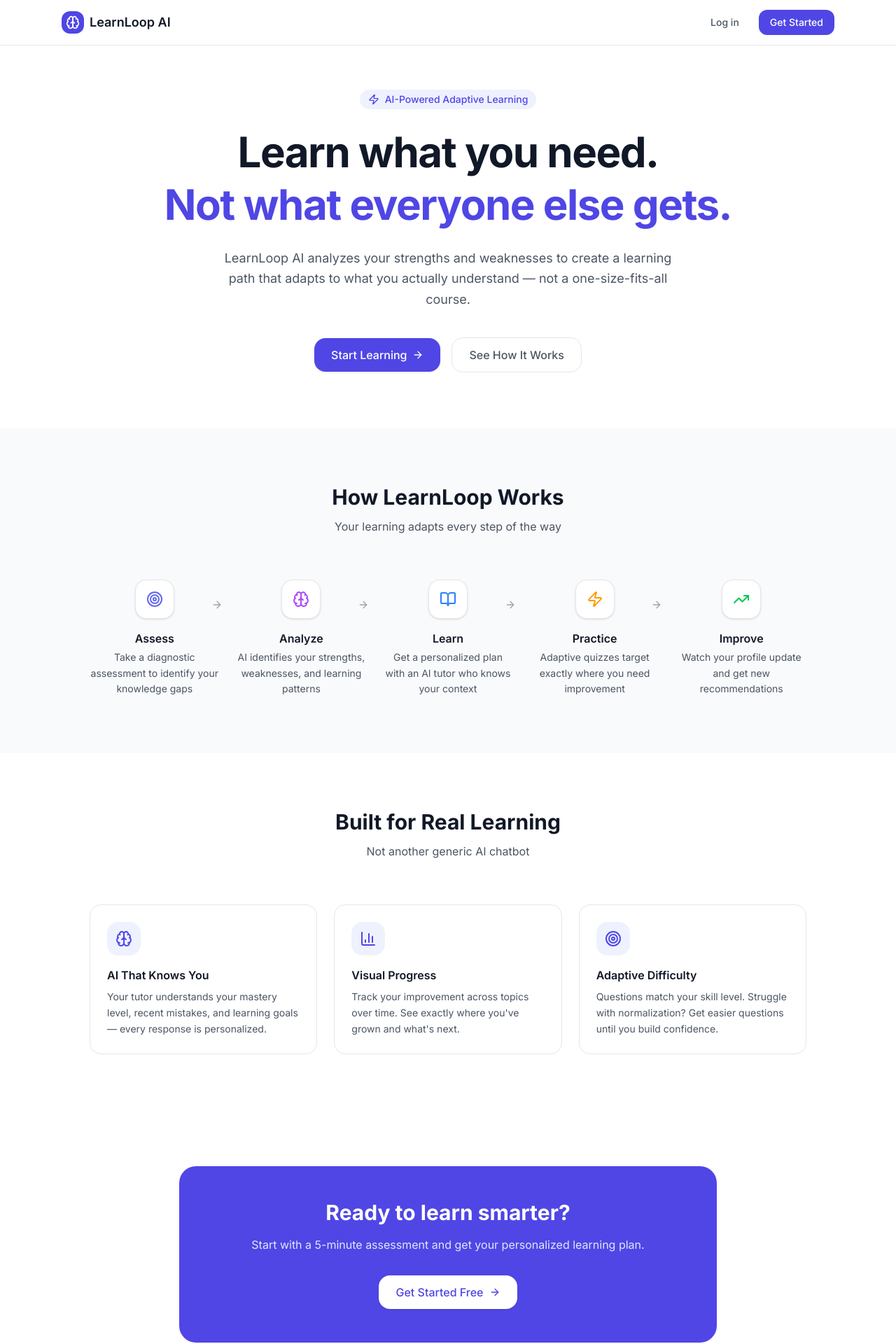
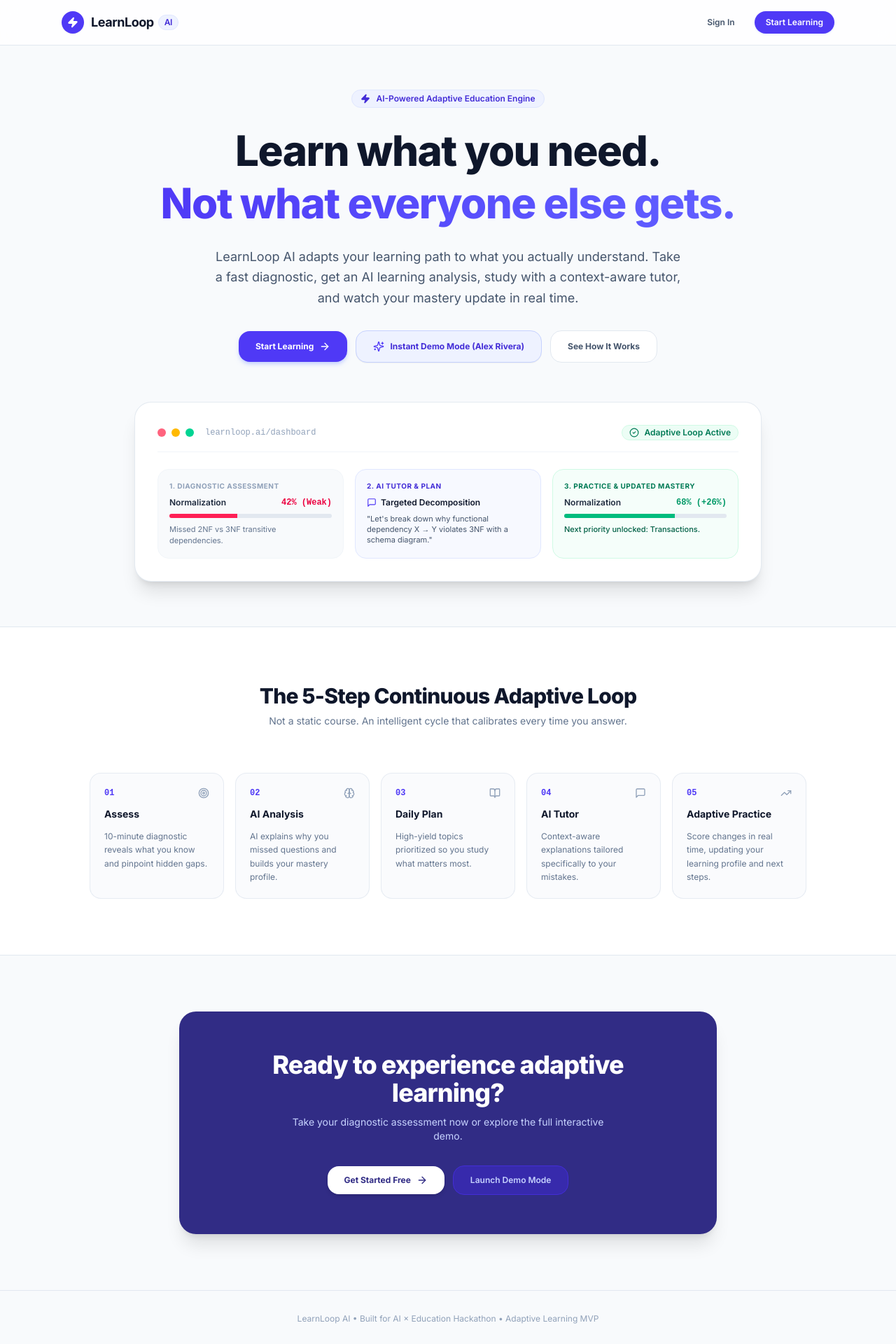
Before and after one commit to sharmaa-abhi/SkillSync, a Next.js app: page / in a window 1280 px wide. Shown: the top 1920 px of the page at 70% size. Built offline with nearby package versions, Linux system fonts and the light colour scheme.

Commit message:
feat: add landing page with adaptive learning features and navigation

```diff
--- a/src/app/page.tsx
+++ b/src/app/page.tsx
@@ -1,131 +1,251 @@
 "use client";
+
 import Link from "next/link";
-import { ArrowRight, Brain, Target, TrendingUp, Zap, BookOpen, BarChart3 } from "lucide-react";
+import {
+  ArrowRight,
+  Brain,
+  Target,
+  TrendingUp,
+  Zap,
+  BookOpen,
+  BarChart3,
+  Sparkles,
+  CheckCircle2,
+  Flame,
+  MessageSquare,
+} from "lucide-react";
 
 export default function LandingPage() {
   return (
-    <div className="min-h-screen bg-white">
-      {/* Nav */}
-      <nav className="fixed top-0 w-full bg-white/80 backdrop-blur-sm border-b border-border z-50">
+    <div className="min-h-screen bg-slate-50 text-slate-900 selection:bg-indigo-500 selection:text-white">
+      {/* Navigation */}
+      <nav className="fixed top-0 w-full bg-white/80 backdrop-blur-md border-b border-slate-200 z-50">
         <div className="max-w-6xl mx-auto px-6 h-16 flex items-center justify-between">
-          <div className="flex items-center gap-2">
-            <div className="w-8 h-8 rounded-lg bg-brand-600 flex items-center justify-center">
-              <Brain className="w-5 h-5 text-white" />
+          <div className="flex items-center gap-2.5">
+            <div className="w-8 h-8 rounded-xl bg-indigo-600 flex items-center justify-center text-white shadow-xs">
+              <Zap className="w-4 h-4 fill-current" />
             </div>
-            <span className="font-semibold text-lg text-text-primary">LearnLoop AI</span>
+            <span className="font-bold text-lg text-slate-900 tracking-tight flex items-center gap-1.5">
+              LearnLoop <span className="text-xs bg-indigo-50 text-indigo-700 font-semibold px-2 py-0.5 rounded-full border border-indigo-100">AI</span>
+            </span>
           </div>
+
           <div className="flex items-center gap-3">
-            <Link href="/login" className="px-4 py-2 text-sm font-medium text-text-secondary hover:text-text-primary transition-colors">
-              Log in
+            <Link
+              href="/login"
+              className="px-4 py-2 text-xs font-semibold text-slate-600 hover:text-slate-900 transition-colors"
+            >
+              Sign In
             </Link>
-            <Link href="/register" className="px-4 py-2 text-sm font-medium text-white bg-brand-600 hover:bg-brand-700 rounded-lg transition-colors">
-              Get Started
+            <Link
+              href="/register"
+              className="px-4 py-2 text-xs font-semibold text-white bg-indigo-600 hover:bg-indigo-700 rounded-xl transition-all shadow-sm shadow-indigo-100"
+            >
+              Start Learning
             </Link>
           </div>
         </div>
       </nav>
 
-      {/* Hero */}
-      <section className="pt-32 pb-20 px-6">
+      {/* Hero Section */}
+      <section className="pt-32 pb-16 px-6">
         <div className="max-w-4xl mx-auto text-center">
-          <div className="inline-flex items-center gap-2 px-3 py-1 rounded-full bg-brand-50 text-brand-600 text-sm font-medium mb-6">
-            <Zap className="w-4 h-4" />
-            AI-Powered Adaptive Learning
+          <div className="inline-flex items-center gap-2 px-3 py-1 rounded-full bg-indigo-50 text-indigo-700 text-xs font-semibold mb-6 border border-indigo-100">
+            <Zap className="w-3.5 h-3.5 fill-current" />
+            <span>AI-Powered Adaptive Education Engine</span>
           </div>
-          <h1 className="text-5xl md:text-6xl font-bold text-text-primary leading-tight tracking-tight mb-6">
+
+          <h1 className="text-4xl sm:text-6xl font-extrabold text-slate-900 leading-tight tracking-tight mb-6">
             Learn what you need.
             <br />
-            <span className="text-brand-600">Not what everyone else gets.</span>
+            <span className="text-indigo-600 bg-clip-text text-transparent bg-gradient-to-r from-indigo-600 to-indigo-500">
+              Not what everyone else gets.
+            </span>
           </h1>
-          <p className="text-lg text-text-secondary max-w-2xl mx-auto mb-10 leading-relaxed">
-            LearnLoop AI analyzes your strengths and weaknesses to create a learning path
-            that adapts to what you actually understand — not a one-size-fits-all course.
+
+          <p className="text-base sm:text-lg text-slate-600 max-w-2xl mx-auto mb-8 leading-relaxed">
+            LearnLoop AI adapts your learning path to what you actually understand. Take a fast diagnostic,
+            get an AI learning analysis, study with a context-aware tutor, and watch your mastery update in real time.
           </p>
-          <div className="flex items-center justify-center gap-4">
-            <Link href="/register" className="inline-flex items-center gap-2 px-6 py-3 text-base font-medium text-white bg-brand-600 hover:bg-brand-700 rounded-xl transition-all shadow-sm hover:shadow-md">
-              Start Learning <ArrowRight className="w-4 h-4" />
+
+          <div className="flex flex-col sm:flex-row items-center justify-center gap-3 mb-14">
+            <Link
+              href="/register"
+              className="w-full sm:w-auto inline-flex items-center justify-center gap-2 px-6 py-3.5 text-xs font-bold text-white bg-indigo-600 hover:bg-indigo-700 rounded-xl transition-all shadow-md shadow-indigo-200"
+            >
+              <span>Start Learning</span>
+              <ArrowRight className="w-4 h-4" />
             </Link>
-            <a href="#how-it-works" className="inline-flex items-center gap-2 px-6 py-3 text-base font-medium text-text-secondary hover:text-text-primary border border-border rounded-xl transition-colors">
+
+            <Link
+              href="/login"
+              className="w-full sm:w-auto inline-flex items-center justify-center gap-2 px-6 py-3.5 text-xs font-bold text-indigo-700 bg-indigo-50 hover:bg-indigo-100/70 border border-indigo-200 rounded-xl transition-colors shadow-2xs"
+            >
+              <Sparkles className="w-4 h-4 text-indigo-600" />
+              <span>Instant Demo Mode (Alex Rivera)</span>
+            </Link>
+
+            <a
+              href="#how-it-works"
+              className="w-full sm:w-auto inline-flex items-center justify-center gap-2 px-6 py-3.5 text-xs font-bold text-slate-600 hover:text-slate-900 border border-slate-200 bg-white hover:bg-slate-50 rounded-xl transition-colors"
+            >
               See How It Works
             </a>
+          </div>
+
+          {/* Product Preview / Adaptive Loop Visual */}
+          <div className="max-w-4xl mx-auto bg-white rounded-3xl border border-slate-200/90 shadow-xl overflow-hidden p-6 sm:p-8 text-left">
+            <div className="flex items-center justify-between border-b border-slate-100 pb-4 mb-6">
+              <div className="flex items-center gap-2">
+                <span className="w-3 h-3 rounded-full bg-rose-400" />
+                <span className="w-3 h-3 rounded-full bg-amber-400" />
+                <span className="w-3 h-3 rounded-full bg-emerald-400" />
+                <span className="text-xs font-mono text-slate-400 ml-2">learnloop.ai/dashboard</span>
+              </div>
+              <div className="flex items-center gap-2 text-xs font-semibold text-emerald-700 bg-emerald-50 px-2.5 py-0.5 rounded-full border border-emerald-100">
+                <CheckCircle2 className="w-3.5 h-3.5" />
+                Adaptive Loop Active
+              </div>
+            </div>
+
+            {/* Loop Visual Flow */}
+            <div className="grid grid-cols-1 md:grid-cols-3 gap-4">
+              <div className="p-4 rounded-2xl bg-slate-50 border border-slate-100 space-y-2">
+                <span className="text-[10px] font-bold uppercase tracking-wider text-slate-400 block">
+                  1. Diagnostic Assessment
+                </span>
+                <div className="flex justify-between items-center text-xs">
+                  <span className="font-semibold text-slate-800">Normalization</span>
+                  <span className="font-mono font-bold text-rose-600">42% (Weak)</span>
+                </div>
+                <div className="w-full bg-slate-200 h-1.5 rounded-full overflow-hidden">
+                  <div className="bg-rose-500 h-full w-[42%]" />
+                </div>
+                <p className="text-[11px] text-slate-500">Missed 2NF vs 3NF transitive dependencies.</p>
+              </div>
+
+              <div className="p-4 rounded-2xl bg-indigo-50/50 border border-indigo-100 space-y-2">
+                <span className="text-[10px] font-bold uppercase tracking-wider text-indigo-700 block">
+                  2. AI Tutor & Plan
+                </span>
+                <div className="text-xs font-semibold text-slate-900 flex items-center gap-1.5">
+                  <MessageSquare className="w-3.5 h-3.5 text-indigo-600" />
+                  Targeted Decomposition
+                </div>
+                <p className="text-[11px] text-slate-600 leading-snug">
+                  "Let's break down why functional dependency X → Y violates 3NF with a schema diagram."
+                </p>
+              </div>
+
+              <div className="p-4 rounded-2xl bg-emerald-50/50 border border-emerald-100 space-y-2">
+                <span className="text-[10px] font-bold uppercase tracking-wider text-emerald-700 block">
+                  3. Practice & Updated Mastery
+                </span>
+                <div className="flex justify-between items-center text-xs">
+                  <span className="font-semibold text-slate-800">Normalization</span>
+                  <span className="font-mono font-bold text-emerald-600">68% (+26%)</span>
+                </div>
+                <div className="w-full bg-slate-200 h-1.5 rounded-full overflow-hidden">
+                  <div className="bg-emerald-500 h-full w-[68%]" />
+                </div>
+                <p className="text-[11px] text-emerald-800 font-medium">Next priority unlocked: Transactions.</p>
+              </div>
+            </div>
           </div>
         </div>
       </section>
 
-      {/* How It Works */}
-      <section id="how-it-works" className="py-20 bg-surface-elevated px-6">
+      {/* How It Works Section */}
+      <section id="how-it-works" className="py-20 bg-white border-y border-slate-200 px-6">
         <div className="max-w-5xl mx-auto">
           <div className="text-center mb-16">
-            <h2 className="text-3xl font-bold text-text-primary mb-3">How LearnLoop Works</h2>
-            <p className="text-text-secondary">Your learning adapts every step of the way</p>
+            <h2 className="text-2xl sm:text-3xl font-extrabold text-slate-900 tracking-tight mb-2">
+              The 5-Step Continuous Adaptive Loop
+            </h2>
+            <p className="text-xs sm:text-sm text-slate-500">
+              Not a static course. An intelligent cycle that calibrates every time you answer.
+            </p>
           </div>
-          <div className="grid md:grid-cols-5 gap-6">
+
+          <div className="grid grid-cols-1 sm:grid-cols-2 lg:grid-cols-5 gap-4">
             {[
-              { icon: Target, title: "Assess", desc: "Take a diagnostic assessment to identify your knowledge gaps", color: "text-brand-500" },
-              { icon: Brain, title: "Analyze", desc: "AI identifies your strengths, weaknesses, and learning patterns", color: "text-purple-500" },
-              { icon: BookOpen, title: "Learn", desc: "Get a personalized plan with an AI tutor who knows your context", color: "text-blue-500" },
-              { icon: Zap, title: "Practice", desc: "Adaptive quizzes target exactly where you need improvement", color: "text-amber-500" },
-              { icon: TrendingUp, title: "Improve", desc: "Watch your profile update and get new recommendations", color: "text-green-500" },
-            ].map((step, i) => (
-              <div key={i} className="relative text-center">
-                <div className={`w-14 h-14 rounded-2xl bg-white border border-border flex items-center justify-center mx-auto mb-4 shadow-sm`}>
-                  <step.icon className={`w-6 h-6 ${step.color}`} />
+              {
+                step: "01",
+                icon: Target,
+                title: "Assess",
+                desc: "10-minute diagnostic reveals what you know and pinpoint hidden gaps.",
+              },
+              {
+                step: "02",
+                icon: Brain,
+                title: "AI Analysis",
+                desc: "AI explains why you missed questions and builds your mastery profile.",
+              },
+              {
+                step: "03",
+                icon: BookOpen,
+                title: "Daily Plan",
+                desc: "High-yield topics prioritized so you study what matters most.",
+              },
+              {
+                step: "04",
+                icon: MessageSquare,
+                title: "AI Tutor",
+                desc: "Context-aware explanations tailored specifically to your mistakes.",
+              },
+              {
+                step: "05",
+                icon: TrendingUp,
+                title: "Adaptive Practice",
+                desc: "Score changes in real time, updating your learning profile and next steps.",
+              },
+            ].map((s) => (
+              <div
+                key={s.step}
+                className="bg-slate-50/70 p-5 rounded-2xl border border-slate-200/80 text-left space-y-3"
+              >
+                <div className="flex items-center justify-between">
+                  <span className="font-mono text-xs font-bold text-indigo-600">{s.step}</span>
+                  <s.icon className="w-4 h-4 text-slate-400" />
                 </div>
-                <h3 className="font-semibold text-text-primary mb-1">{step.title}</h3>
-                <p className="text-sm text-text-secondary leading-relaxed">{step.desc}</p>
-                {i < 4 && (
-                  <div className="hidden md:block absolute top-7 -right-3 w-6">
-                    <ArrowRight className="w-4 h-4 text-text-muted" />
-                  </div>
-                )}
+                <h3 className="text-sm font-bold text-slate-900">{s.title}</h3>
+                <p className="text-xs text-slate-500 leading-relaxed">{s.desc}</p>
               </div>
             ))}
           </div>
         </div>
       </section>
 
-      {/* Features */}
+      {/* CTA Section */}
       <section className="py-20 px-6">
-        <div className="max-w-5xl mx-auto">
-          <div className="text-center mb-16">
-            <h2 className="text-3xl font-bold text-text-primary mb-3">Built for Real Learning</h2>
-            <p className="text-text-secondary">Not another generic AI chatbot</p>
-          </div>
-          <div className="grid md:grid-cols-3 gap-6">
-            {[
-              { icon: Brain, title: "AI That Knows You", desc: "Your tutor understands your mastery level, recent mistakes, and learning goals — every response is personalized." },
-              { icon: BarChart3, title: "Visual Progress", desc: "Track your improvement across topics over time. See exactly where you've grown and what's next." },
-              { icon: Target, title: "Adaptive Difficulty", desc: "Questions match your skill level. Struggle with normalization? Get easier questions until you build confidence." },
-            ].map((f, i) => (
-              <div key={i} className="p-6 rounded-2xl border border-border bg-white hover:shadow-md transition-shadow">
-                <div className="w-12 h-12 rounded-xl bg-brand-50 flex items-center justify-center mb-4">
-                  <f.icon className="w-6 h-6 text-brand-600" />
-                </div>
-                <h3 className="font-semibold text-text-primary mb-2">{f.title}</h3>
-                <p className="text-sm text-text-secondary leading-relaxed">{f.desc}</p>
-              </div>
-            ))}
+        <div className="max-w-3xl mx-auto text-center bg-indigo-900 text-white rounded-3xl p-10 sm:p-14 shadow-xl">
+          <h2 className="text-2xl sm:text-4xl font-extrabold tracking-tight mb-3">
+            Ready to experience adaptive learning?
+          </h2>
+          <p className="text-xs sm:text-sm text-indigo-200 mb-8 max-w-md mx-auto">
+            Take your diagnostic assessment now or explore the full interactive demo.
+          </p>
+          <div className="flex flex-col sm:flex-row items-center justify-center gap-3">
+            <Link
+              href="/register"
+              className="inline-flex items-center gap-2 px-6 py-3 rounded-xl bg-white text-indigo-900 text-xs font-bold hover:bg-indigo-50 shadow-md transition-all"
+            >
+              <span>Get Started Free</span>
+              <ArrowRight className="w-4 h-4" />
+            </Link>
+            <Link
+              href="/login"
+              className="inline-flex items-center gap-2 px-6 py-3 rounded-xl bg-indigo-800 text-indigo-200 hover:text-white border border-indigo-700 text-xs font-semibold transition-all"
+            >
+              <span>Launch Demo Mode</span>
+            </Link>
           </div>
         </div>
       </section>
 
-      {/* CTA */}
-      <section className="py-20 px-6">
-        <div className="max-w-3xl mx-auto text-center bg-brand-600 rounded-3xl p-12">
-          <h2 className="text-3xl font-bold text-white mb-4">Ready to learn smarter?</h2>
-          <p className="text-brand-100 mb-8">Start with a 5-minute assessment and get your personalized learning plan.</p>
-          <Link href="/register" className="inline-flex items-center gap-2 px-6 py-3 text-base font-medium text-brand-600 bg-white hover:bg-brand-50 rounded-xl transition-colors shadow-sm">
-            Get Started Free <ArrowRight className="w-4 h-4" />
-          </Link>
-        </div>
-      </section>
-
       {/* Footer */}
-      <footer className="border-t border-border py-8 px-6">
-        <div className="max-w-5xl mx-auto flex items-center justify-between text-sm text-text-muted">
-          <span>© 2026 LearnLoop AI</span>
-          <span>Built for AI × Education Hackathon</span>
-        </div>
+      <footer className="border-t border-slate-200 py-8 px-6 text-center text-xs text-slate-400">
+        LearnLoop AI • Built for AI × Education Hackathon • Adaptive Learning MVP
       </footer>
     </div>
   );
```
